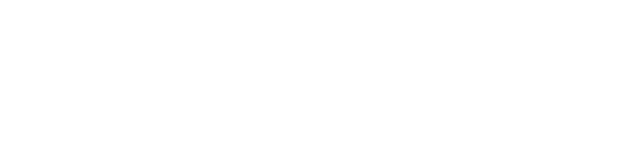
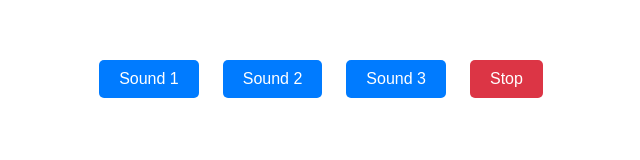
Before and after one commit to acciojob/Soundbar-vishalsadia, a website: page main.html in a window 1280 px wide. Shown: the whole page, without its empty margins (319-959 px from the left). Drawn offline with Linux system fonts and the light colour scheme.

Commit message:
created a submission

```diff
--- a/main.html
+++ b/main.html
@@ -1,16 +1,19 @@
 <!DOCTYPE html>
+<html lang="en">
+<head>
+  <meta charset="UTF-8">
+  <meta name="viewport" content="width=device-width, initial-scale=1.0">
+  <title>Audio Player</title>
+  <link rel="stylesheet" href="styles.css">
+</head>
+<body>
+  <div id="buttons">
+    <button class="btn" onclick="playSound('sound1.mp3')">Sound 1</button>
+    <button class="btn" onclick="playSound('sound2.mp3')">Sound 2</button>
+    <button class="btn" onclick="playSound('sound3.mp3')">Sound 3</button>
+    <button class="btn stop" onclick="stopAllSounds()">Stop</button>
+  </div>
 
-<html>
-
-<head>
-	<link rel="stylesheet" href="styles.css">
-</head>
-
-<body>
-	<!-- the entire body must be written by student -->
-    <script type="text/javascript" src="./script.js">
-</script>
-
+  <script src="script.js"></script>
 </body>
-
 </html>
--- a/script.js
+++ b/script.js
@@ -1 +1,12 @@
-//your JS code here. If required.
+function playSound(soundFile) {
+  var audio = new Audio('sounds/' + soundFile);
+  audio.play();
+}
+
+function stopAllSounds() {
+  var sounds = document.querySelectorAll('audio');
+  sounds.forEach(function(sound) {
+    sound.pause();
+    sound.currentTime = 0;
+  });
+}
--- a/styles.css
+++ b/styles.css
@@ -1 +1,20 @@
-/*  your css code here. If applicable */
+.btn {
+  display: inline-block;
+  padding: 10px 20px;
+  margin: 10px;
+  font-size: 16px;
+  cursor: pointer;
+  background-color: #007bff;
+  color: #fff;
+  border: none;
+  border-radius: 5px;
+}
+
+.stop {
+  background-color: #dc3545;
+}
+
+#buttons {
+  text-align: center;
+  margin-top: 50px;
+}
```
